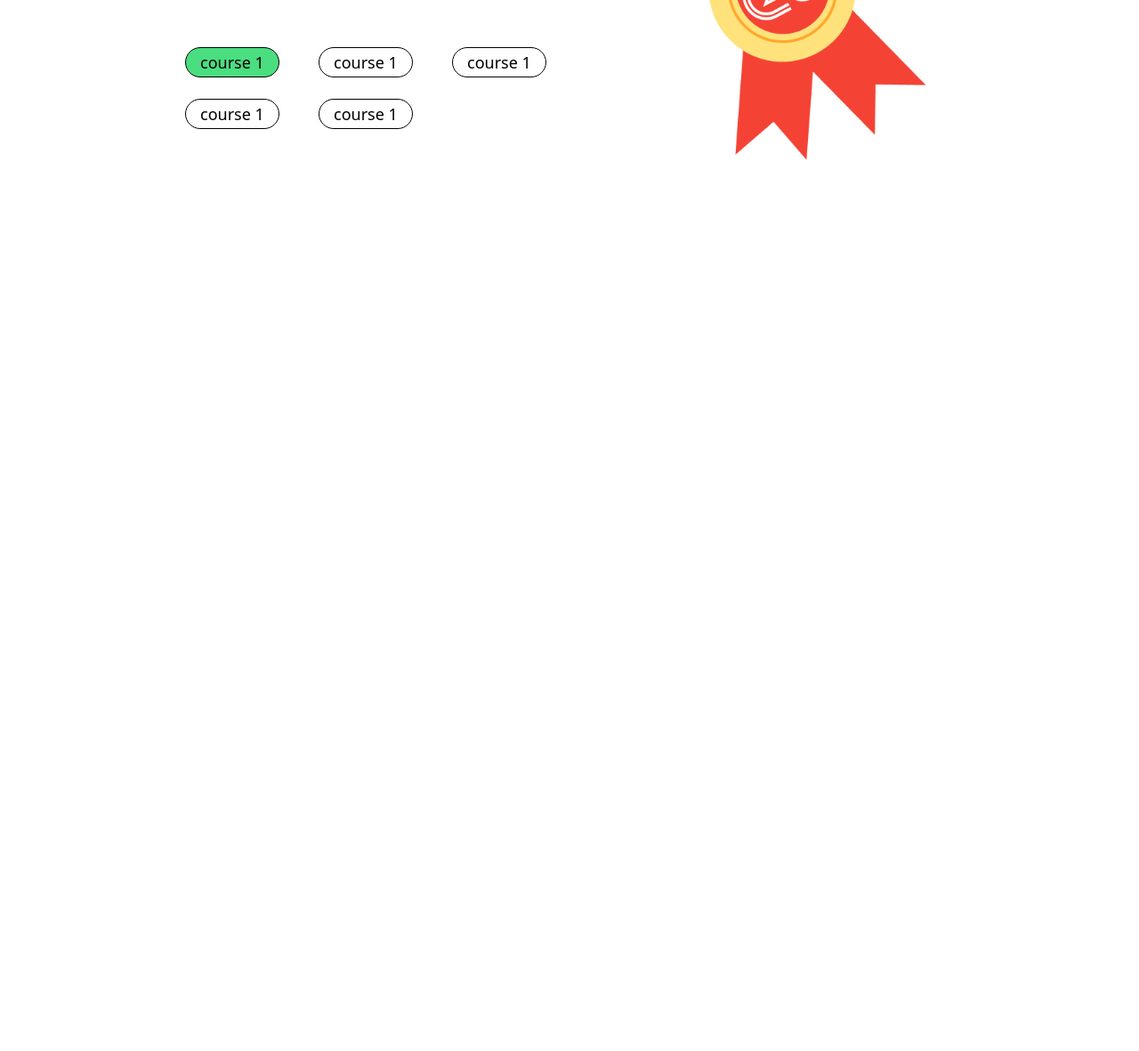
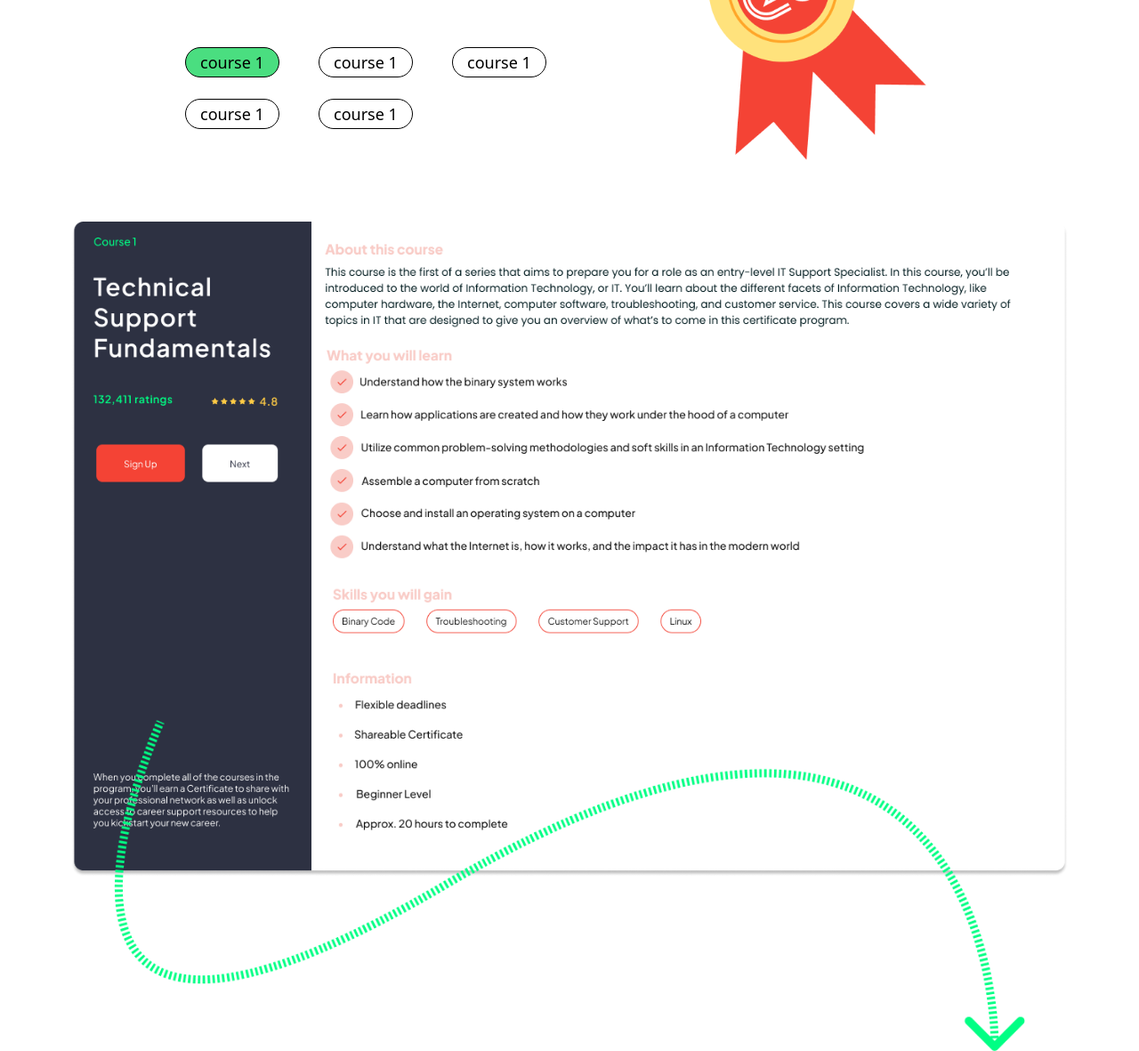
Before and after one commit to ebnaayadepu/Tailwind-Assainment-03, a website built with Vite: page index.html in a window 1280 px wide. Shown: the part 2331-3512 px from the top of the page at 89% size. Before the commit the page ends 2580 px from the top, so only its background shows below. Built offline with nearby package versions, Linux system fonts and the light colour scheme.

Commit message:
technical support section

```diff
--- a/index.html
+++ b/index.html
@@ -297,6 +297,7 @@
       </div>
     </div>
 
+    <!--THIS IS COURSE SECTION-->
     <div class="flex items-center md:ms-20 my-10 md:mt-32 p-1 lg:ps-32">
        <div>
         <h1 class=" text-xs md:text-2xl font-bold mb-3 md:mb-10 ">There are 5 Courses in this Professional Certificate</h1>
@@ -313,8 +314,18 @@
     <div class="lg:me-56">
       <img class="object-cover w-full bg-no-repeat" src="image/Group 238902.png" alt="">
     </div>
+    </div>
 
+     <!--THIS IS ABOUT COURSE SECTION-->
 
+    <div class="md:ms-20 md:mx-20 w-full">
+      <div class="md:me-40 relative">
+       <img class="object-cover w-full " src="image/Group 238901.png" alt="">
+
+       <div class="absolute top-44 px-5 w-full md:top-72 md:px-10 lg:top-96 lg:px-12 lg:pt-44">
+        <img class="object-cover w-full" src="image/Connector Vector.png" alt="">
+       </div>
+      </div>
     </div>
   </body>
 </html>
```
Also changed, not shown: image/51.png (added), image/Connector Vector (1).png (added), image/Connector Vector.png (added), image/Group 238901.png (added).
